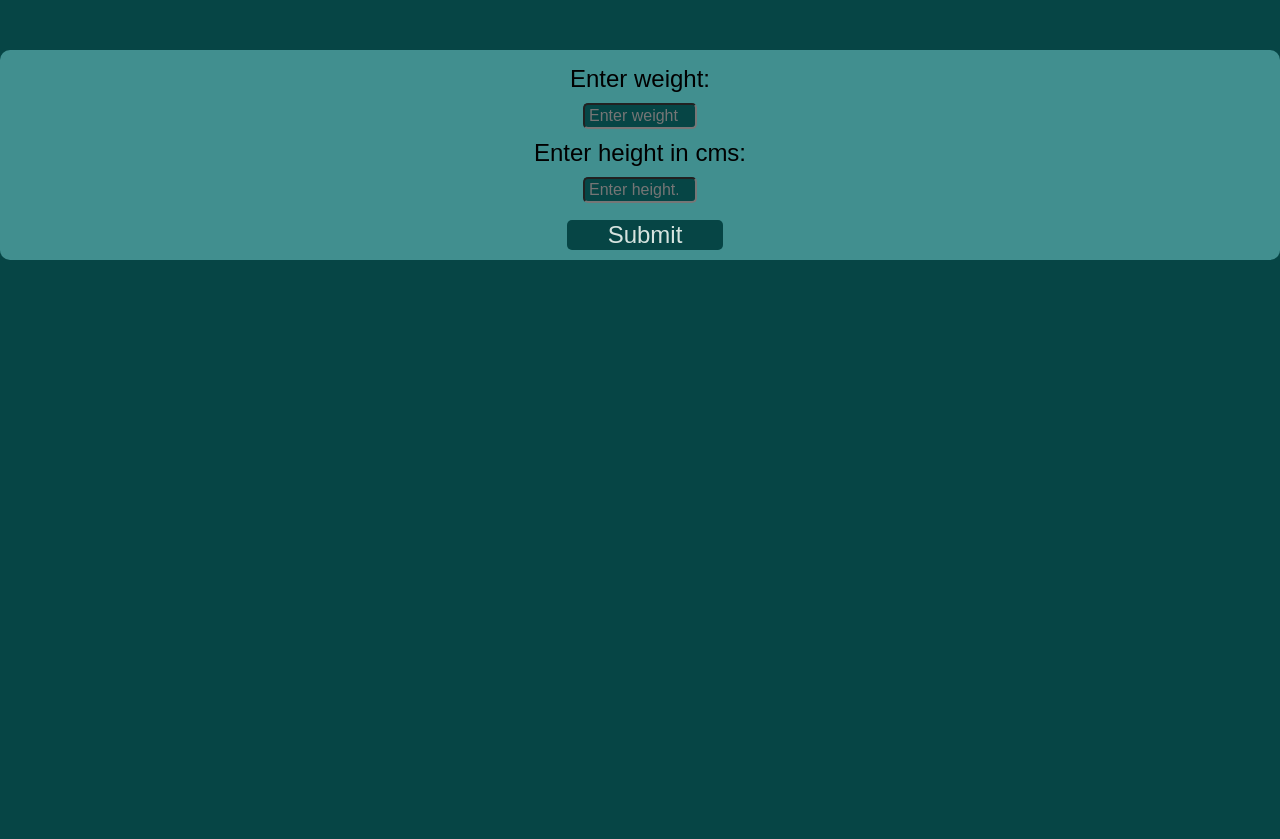
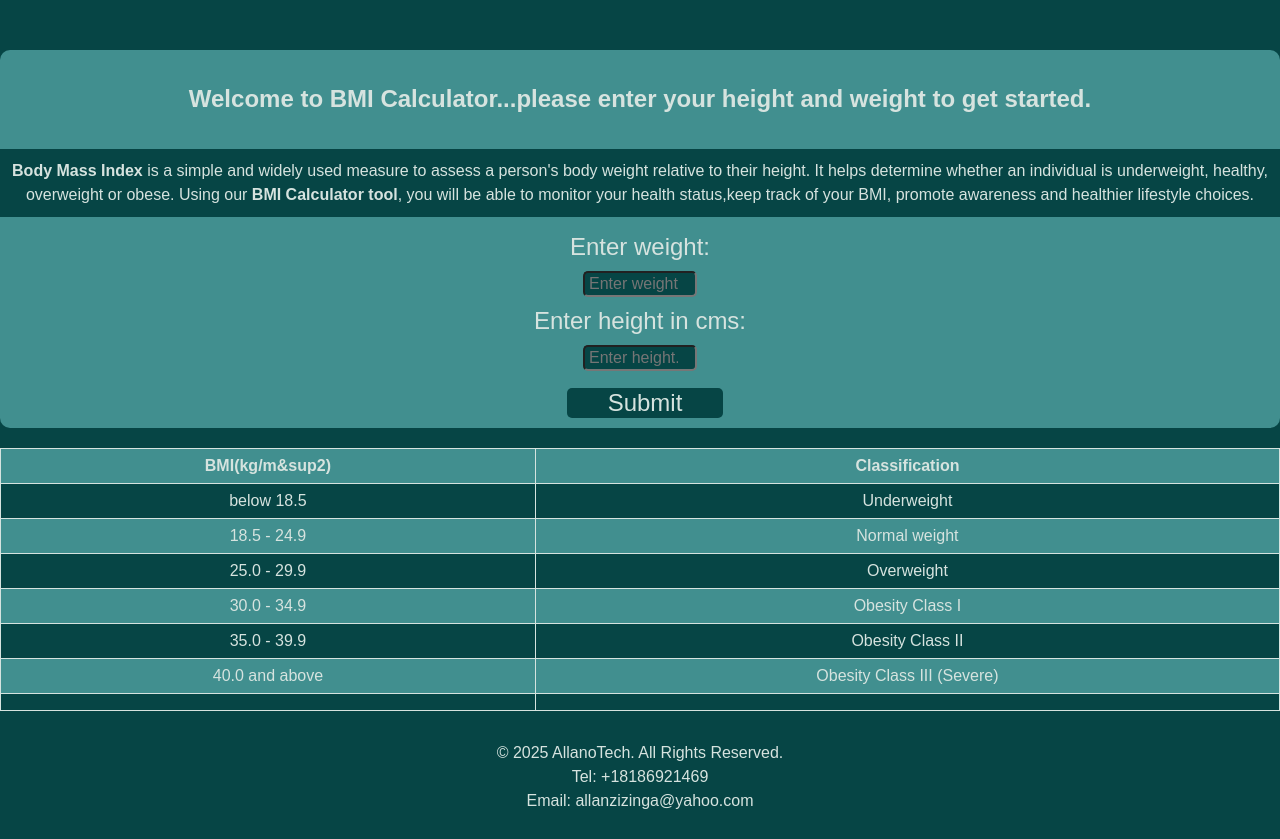
Before and after one commit to Allano256/BMI_RECORDS, a React (Vite) app: page / in a window 1280 px wide. Before the commit the page ends 800 px from the top, so only its background shows below. Built offline with nearby package versions, Linux system fonts and the light colour scheme; a web font is replaced by a local one.

Commit message:
Added Footer

```diff
--- a/src/App.jsx
+++ b/src/App.jsx
@@ -1,5 +1,6 @@
 import { useState } from 'react'
 import styles from './App.module.css'
+
 
 function App() {
   const [weight, setNewWeight] = useState("");
@@ -43,6 +44,9 @@ function App() {
     <section>
 
        <div className={styles.input}>
+        <h1>Welcome to BMI Calculator...please enter your height and weight to get started.</h1>
+       <p><b>Body Mass Index</b> is a simple and widely used measure to assess a person's body weight relative to their height. It helps determine whether an individual is underweight, healthy, overweight or obese.
+       Using our <b>BMI Calculator tool</b>, you will be able to monitor your health status,keep track of your BMI, promote awareness and healthier lifestyle choices.</p>
 
             <label htmlFor="weight">Enter weight: </label>
             <input type="number" value={weight} onChange={handleWeightChange} placeholder='Enter weight...'  />
@@ -55,18 +59,65 @@ function App() {
 
 
             { bmi && <div>
-              <h2>Your BMI is: {bmi}</h2>
-             <p><b>Body Mass Index</b> is a simple and widely used measure to assess a person's body weight relative to their height. It helps determine whether an individual is underweight, healthy, overweight or obese.
-             Using <b>BMI Calculator tool</b>, you will be able to monitor your health status,keep track of your BMI, promote awareness and healthier lifestyle choices.</p>
+              <h2>Your BMI is: {bmi}kg/m&sup2;</h2>
+
 
             </div>}
 
        </div>
     </section>
 
+    <section>
+      <div className="classes">
+        <table>
+          <thead>
+            <tr>
+            <th>BMI(kg/m&sup2)</th>
+            <th>Classification</th>
+            </tr>
+          </thead>
+          <tbody>
+            <tr>
+              <td>below 18.5</td>
+              <td>Underweight</td>
+            </tr>
+            <tr>
+              <td>18.5 - 24.9</td>
+              <td>Normal weight</td>
+            </tr>
+            <tr>
+              <td>25.0 - 29.9</td>
+              <td>Overweight</td>
+            </tr>
+            <tr>
+              <td>30.0 - 34.9</td>
+              <td>Obesity Class I</td>
+            </tr>
 
+            <tr>
+              <td>35.0 - 39.9</td>
+              <td>Obesity Class II</td>
+            </tr>
 
+            <tr>
+              <td>40.0 and above</td>
+              <td>Obesity Class III (Severe)</td>
+            </tr>
 
+            <tr>
+              <td></td>
+              <td></td>
+            </tr>
+          </tbody>
+        </table>
+      </div>
+    </section>
+
+    <footer>
+      <p>&copy; {new Date().getFullYear()} AllanoTech. All Rights Reserved. <br /> Tel: +18186921469 <br />Email: allanzizinga@yahoo.com
+
+      </p>
+    </footer>
     </>
   )
 }
--- a/src/App.module.css
+++ b/src/App.module.css
@@ -30,6 +30,10 @@ button {
   font-size: 1.5rem;
 }
 
+label {
+  color: rgb(214, 227, 223);
+}
+
 button {
   margin-left: 10px;
   margin-top: 7px;
@@ -45,9 +49,49 @@ h2 {
   color: rgb(214, 227, 223);
   font-size: 1.5rem;
 }
+h1 {
+  color: rgb(214, 227, 223);
+}
 
 p {
   line-height: 1.5rem;
   padding: 10px;
   color: rgb(214, 227, 223);
+  background-color: rgb(6, 69, 69);
 }
+
+/* Table CSS */
+
+table {
+  width: 100%;
+  border-collapse: collapse;
+  margin: 20px 0;
+  font-size: 16px;
+  text-align: center;
+  color: rgb(214, 227, 223);
+}
+
+th,
+td {
+  border: 1px solid rgb(214, 227, 223);
+  padding: 8px;
+}
+
+th {
+  background-color: rgba(90, 174, 174, 0.71);
+  font-weight: bold;
+}
+
+tr:nth-child(even) {
+  background-color: rgba(90, 174, 174, 0.71);
+}
+
+tr:hover {
+  background-color: #f1f1f1;
+}
+
+/* FOOTER CSS */
+
+footer {
+  text-align: center;
+}
```
